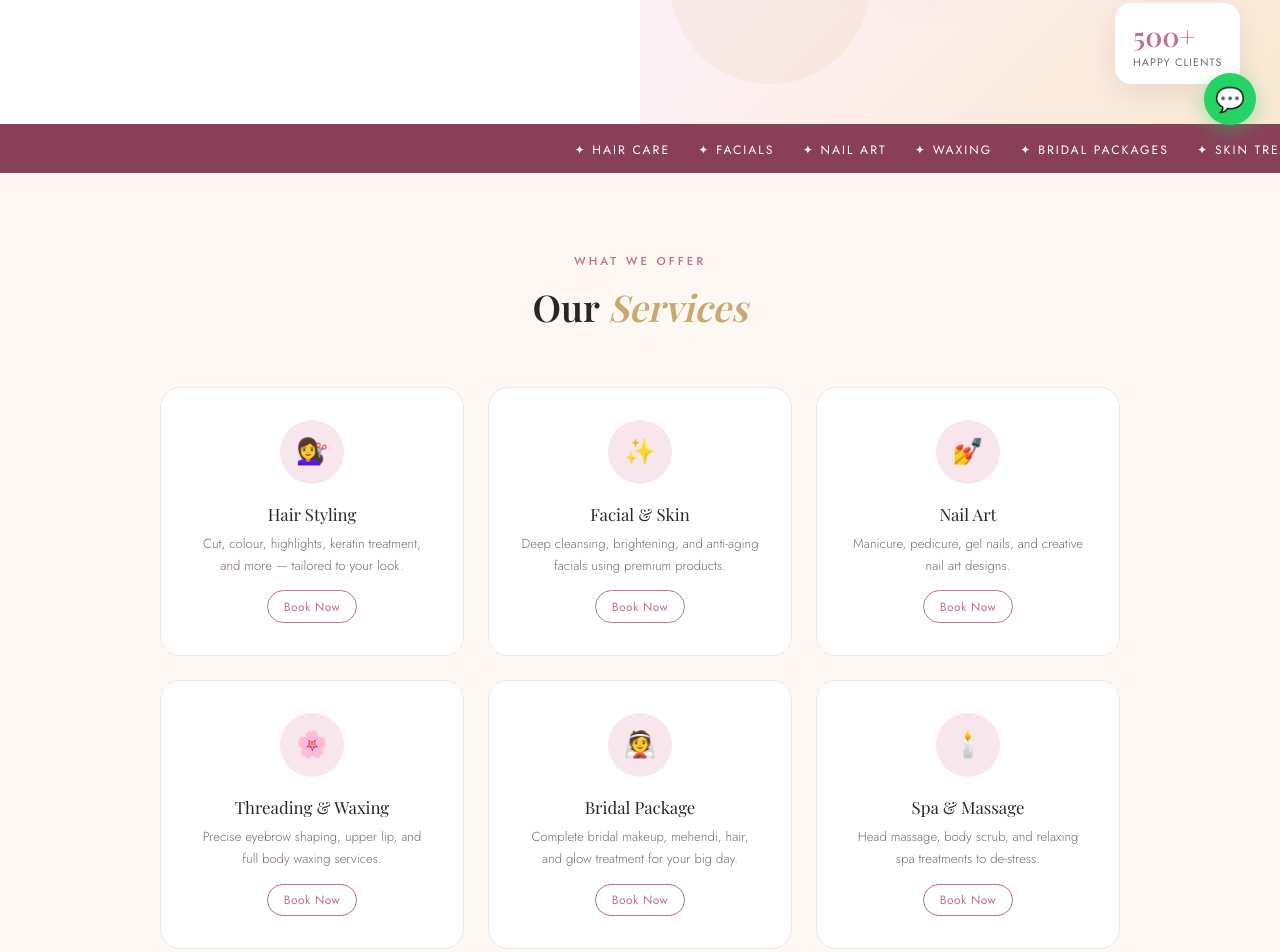
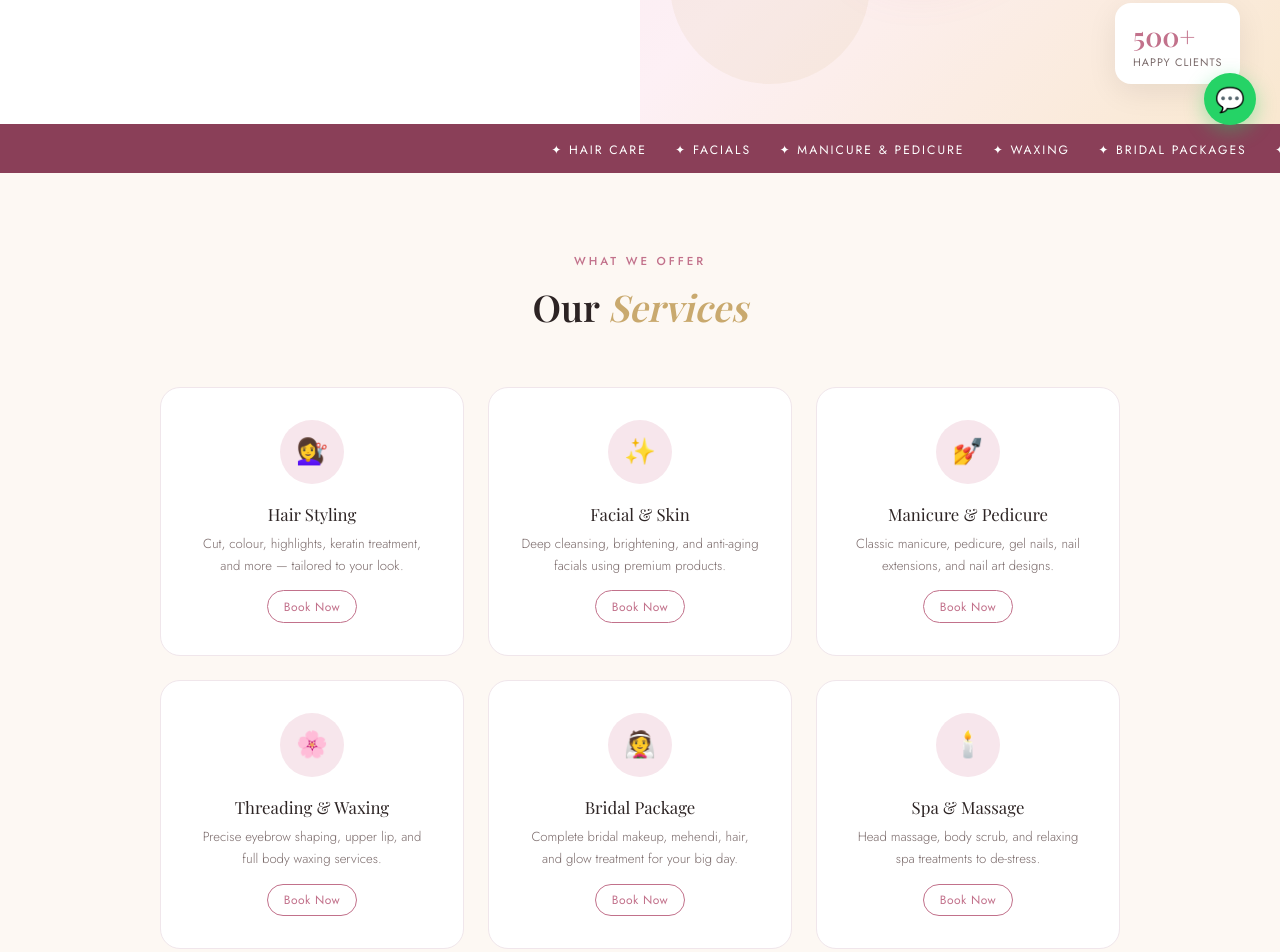
Before and after one commit to Jairajthakur/Client_1, a website: page index.html in a window 1280 px wide. Shown: the part 651-1603 px from the top of the page. Drawn offline with nearby package versions, Linux system fonts and the light colour scheme; a web font is replaced by a local one.

Commit message:
Update index.html

```diff
--- a/index.html
+++ b/index.html
@@ -269,7 +269,7 @@
 
 <!-- MARQUEE -->
 <div class="marquee-bar">
-  <span class="marquee-inner">✦ Hair Care &nbsp;&nbsp;&nbsp; ✦ Facials &nbsp;&nbsp;&nbsp; ✦ Nail Art &nbsp;&nbsp;&nbsp; ✦ Waxing &nbsp;&nbsp;&nbsp; ✦ Bridal Packages &nbsp;&nbsp;&nbsp; ✦ Skin Treatments &nbsp;&nbsp;&nbsp; ✦ Eyebrow Threading &nbsp;&nbsp;&nbsp; ✦ Mehendi &nbsp;&nbsp;&nbsp; ✦ Degloor's Favourite Parlor &nbsp;&nbsp;&nbsp; ✦ Nanded District &nbsp;&nbsp;&nbsp; ✦ Hair Care &nbsp;&nbsp;&nbsp; ✦ Facials &nbsp;&nbsp;&nbsp;</span>
+  <span class="marquee-inner">✦ Hair Care &nbsp;&nbsp;&nbsp; ✦ Facials &nbsp;&nbsp;&nbsp; ✦ Manicure &amp; Pedicure &nbsp;&nbsp;&nbsp; ✦ Waxing &nbsp;&nbsp;&nbsp; ✦ Bridal Packages &nbsp;&nbsp;&nbsp; ✦ Skin Treatments &nbsp;&nbsp;&nbsp; ✦ Eyebrow Threading &nbsp;&nbsp;&nbsp; ✦ Mehendi &nbsp;&nbsp;&nbsp; ✦ Degloor's Favourite Parlor &nbsp;&nbsp;&nbsp; ✦ Nanded District &nbsp;&nbsp;&nbsp; ✦ Hair Care &nbsp;&nbsp;&nbsp; ✦ Facials &nbsp;&nbsp;&nbsp;</span>
 </div>
 
 <!-- SERVICES -->
@@ -291,10 +291,10 @@
       <div class="service-desc">Deep cleansing, brightening, and anti-aging facials using premium products.</div>
       <button class="service-book-btn">Book Now</button>
     </div>
-    <div class="service-card" onclick="openModal('Nail Art')">
+    <div class="service-card" onclick="openModal('Manicure & Pedicure')">
       <div class="service-icon">💅</div>
-      <div class="service-name">Nail Art</div>
-      <div class="service-desc">Manicure, pedicure, gel nails, and creative nail art designs.</div>
+      <div class="service-name">Manicure & Pedicure</div>
+      <div class="service-desc">Classic manicure, pedicure, gel nails, nail extensions, and nail art designs.</div>
       <button class="service-book-btn">Book Now</button>
     </div>
     <div class="service-card" onclick="openModal('Threading & Waxing')">
@@ -384,7 +384,7 @@
   <div class="gallery-grid">
     <div class="g-card" onclick="openModal('Hair Styling')"><div class="g-card-top c1">💇‍♀️</div><div class="g-label">Hair Colour</div></div>
     <div class="g-card" onclick="openModal('Bridal Package')"><div class="g-card-top c2">💍</div><div class="g-label">Bridal Glam</div></div>
-    <div class="g-card" onclick="openModal('Nail Art')"><div class="g-card-top c3">💅</div><div class="g-label">Nail Art</div></div>
+    <div class="g-card" onclick="openModal('Manicure & Pedicure')"><div class="g-card-top c3">💅</div><div class="g-label">Manicure &amp; Pedicure</div></div>
     <div class="g-card" onclick="openModal('Facial & Skin')"><div class="g-card-top c4">🌿</div><div class="g-label">Skin Glow</div></div>
   </div>
 </section>
@@ -445,7 +445,7 @@
           <select id="inlineService">
             <option>Hair Styling</option>
             <option>Facial &amp; Skin</option>
-            <option>Nail Art</option>
+            <option>Manicure &amp; Pedicure</option>
             <option>Bridal Package</option>
             <option>Threading &amp; Waxing</option>
             <option>Spa &amp; Massage</option>
@@ -516,7 +516,7 @@
         <select id="modalService">
           <option>Hair Styling</option>
           <option>Facial &amp; Skin</option>
-          <option>Nail Art</option>
+          <option>Manicure &amp; Pedicure</option>
           <option>Bridal Package</option>
           <option>Threading &amp; Waxing</option>
           <option>Spa &amp; Massage</option>
@@ -561,7 +561,7 @@
   })
 
   // ===== MODAL =====
-  const services = ['Hair Styling','Facial & Skin','Nail Art','Bridal Package','Threading & Waxing','Spa & Massage','Ear Lobe Piercing','Mole Removal']
+  const services = ['Hair Styling','Facial & Skin','Manicure & Pedicure','Bridal Package','Threading & Waxing','Spa & Massage','Ear Lobe Piercing','Mole Removal']
   function openModal(service){
     const overlay = document.getElementById('modalOverlay')
     overlay.classList.add('open')
```
